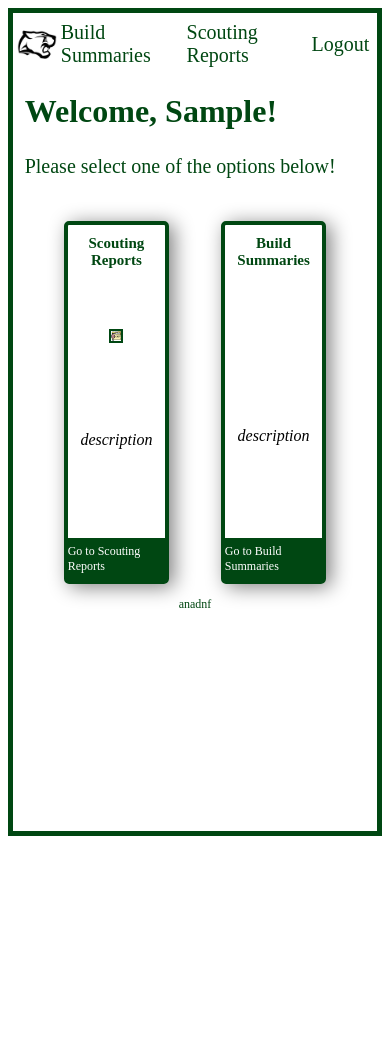
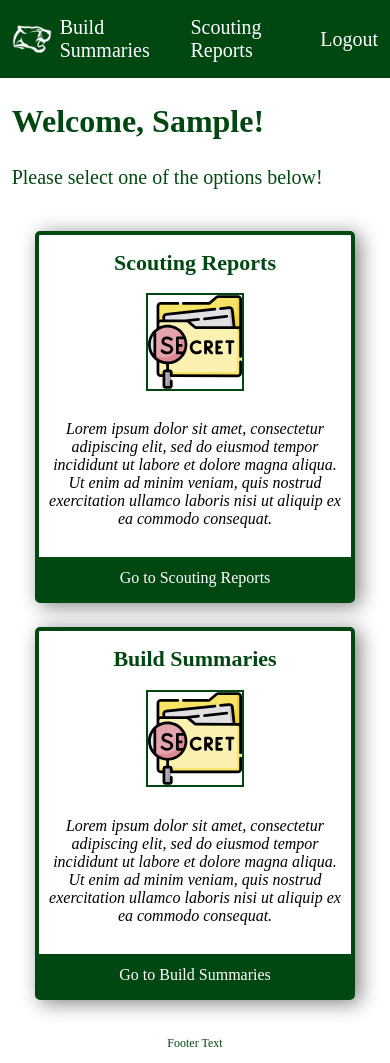
Before and after one commit to JAWD-001/GH_robotics_app, a Django app: page /login/home/ in a window 390 px wide. Before the commit the page ends 836 px from the top, so only its background shows below. Run offline with Django 4.2, Linux system fonts and the light colour scheme; the visitor is signed in with stand-in values (Sample User, id 1).

Commit message:
- formatted base.html page so indentation matches standards - removed footer tag and made a footer class on the div, positioned it at the bottom - added panther_head.png after editing the photo to remove the background, now applys filter() to invert the black outline to white - Gave the nav a background color to make the styling fit more with the buttons on the home page cards - adds media query as an example of how you can style things differently when the screen size changes, this allows the cards to take up more width when the page shrinks - added dummy text for the card descriptions - added photo to second card - moved styles around to make cards wrap when screen size changes - other style adjustments just to make things more visually appealing

```diff
--- a/robotics_app/login_app/static/login_app/custom.css
+++ b/robotics_app/login_app/static/login_app/custom.css
@@ -6,10 +6,15 @@ html {
 
 body {
   font-family: Proxima Nova;
-  border: 5px solid #004712;
+  height: 100%;
+  margin: 0;
+  padding: 0;
+
 }
 .outside {
-  border: 5px solid #004712;
+  display: flex;
+  flex-direction: column;
+  height: 100%;
 }
 
 .img {
@@ -149,52 +154,63 @@ a:visited {
   display: flex;
   justify-content: space-evenly;
   margin-top: 5vh;
+  flex-wrap: wrap;
+  gap: 24px;
 }
 
 .card {
   display: flex;
   flex-direction: column;
-  flex-wrap: wrap;
-  gap: normal;
   justify-content: space-between;
   align-items: center;
   border: #004712 4px solid;
-  margin: 1px;
-  width: 25vw;
-  height: 42vh;
+  width: 44vw;
   border-radius: 5px;
   box-shadow: 5px 3px 20px grey;
+  margin: 0 16px;
+}
+
+@media only screen and (max-width: 800px) {
+  .card {
+    width: 80vw;
+  }
 }
 
 .card-title {
-  font-size: 15px;
+  font-size: 22px;
   height: 2vh;
   text-align: center;
   color: #004712;
   font-weight: bold;
 }
 
+.card-image {
+  text-align: center;
+}
+
 .card-image img {
-  height: auto;
-  max-width: 10px;
-  border: #004712 solid 2px;;
+  margin-top: 12px;
+  max-width: 30%;
+  border: #004712 solid 2px;
 }
 
 .card-description {
   font-weight: normal;
   text-align: center;
   font-style: italic;
+  padding: 8px;
 }
 
 .card-button {
   display: flex;
   background: #004712;
   color: white;
-  width: 25vw;
   height: 5vh;
+  width: 100%;
   border: #004712;
   justify-content: center;
   align-items: center;
+  font-size: 16px;
 }
 
 .card-button:hover{
@@ -202,28 +218,23 @@ a:visited {
   color: #004712;
 }
 
-.card-button a {
-  display: flex;
-  justify-content: center;
-  align-items: center;
-  padding: inherit;
-}
-
-
 .nav {
   display: flex;
   justify-content: space-between;
   align-items: center;
-  margin: 1vh 1vw;
+  padding: 16px 8px;
+  background-color: #004712;
 }
 
 .nav a {
-  color: #004712;
+  color: white;
 }
 
 .nav img {
   width: 40px;
+  margin-left: 1vw;
   height: auto;
+  filter:invert(1);
 }
 
 .nav-left {
@@ -240,10 +251,18 @@ a:visited {
 
 .nav-link {
   margin-right: 1vw;
-  margin-left: 1vw;
+  margin-left: 2vw;
   font-size: 20px;
 }
 
 .nav-link:hover {
   text-shadow: #004712 2px 2px 5px;
 }
+
+.footer {
+  display: flex;
+  margin: 24px 0;
+  justify-content: center;
+  align-items: flex-end;
+  flex-grow: 1;
+}
--- a/robotics_app/login_app/templates/login_app/base.html
+++ b/robotics_app/login_app/templates/login_app/base.html
@@ -12,7 +12,7 @@
     <div class="nav">
         <div class="nav-left">
             <a href="{% url 'login:user_home' %}" >
-                    <img src="{% static 'login_app/panther_head.jpg' %}" alt="Logo" width="30" height="24" class="d-inline-block align-text-top">
+                <img src="{% static 'login_app/panther_head.png' %}" alt="Logo" width="30" height="24" class="d-inline-block align-text-top">
             </a>
             <a class="nav-link" href="{% url 'login:user_home' %}">Build Summaries
             </a>
@@ -24,16 +24,13 @@
             </a>
         </div>
     </div>
-    </header>
     <div>
         {% block content %}{% endblock %}
     </div>
-<div>
-    <footer>
+    <div class="footer">
         <p>
-            anadnf
+            Footer Text
         </p>
-    </footer>
     </div>
 </body>
 </html>
--- a/robotics_app/login_app/templates/login_app/home.html
+++ b/robotics_app/login_app/templates/login_app/home.html
@@ -12,7 +12,7 @@
         <h1 class="card-title">Scouting Reports</h1>
         <div class="card-image"><img src="{% static 'login_app/espionage.svg' %}">
         </div>
-        <h4 class="card-description">description</h4>
+        <h4 class="card-description">Lorem ipsum dolor sit amet, consectetur adipiscing elit, sed do eiusmod tempor incididunt ut labore et dolore magna aliqua. Ut enim ad minim veniam, quis nostrud exercitation ullamco laboris nisi ut aliquip ex ea commodo consequat.</h4>
         <div class="card-button">
             <a class="card-button" href="{% url 'login:scouting_options' %}">Go to Scouting Reports
             </a>
@@ -20,9 +20,9 @@
     </div>
     <div class="card">
         <h1 class="card-title">Build Summaries</h1>
-        <div ><img class="card-image">
+        <div class="card-image"><img src="{% static 'login_app/espionage.svg' %}">
         </div>
-        <h4 class="card-description">description</h4>
+        <h4 class="card-description">Lorem ipsum dolor sit amet, consectetur adipiscing elit, sed do eiusmod tempor incididunt ut labore et dolore magna aliqua. Ut enim ad minim veniam, quis nostrud exercitation ullamco laboris nisi ut aliquip ex ea commodo consequat.</h4>
         <div class="card-button">
             <a class="card-button" href="{% url 'login:build_options' %}">Go to Build Summaries
             </a>
```
Also changed, not shown: robotics_app/login_app/static/login_app/panther_head.png (added). Lines whose indentation alone changed are shown as unchanged.
